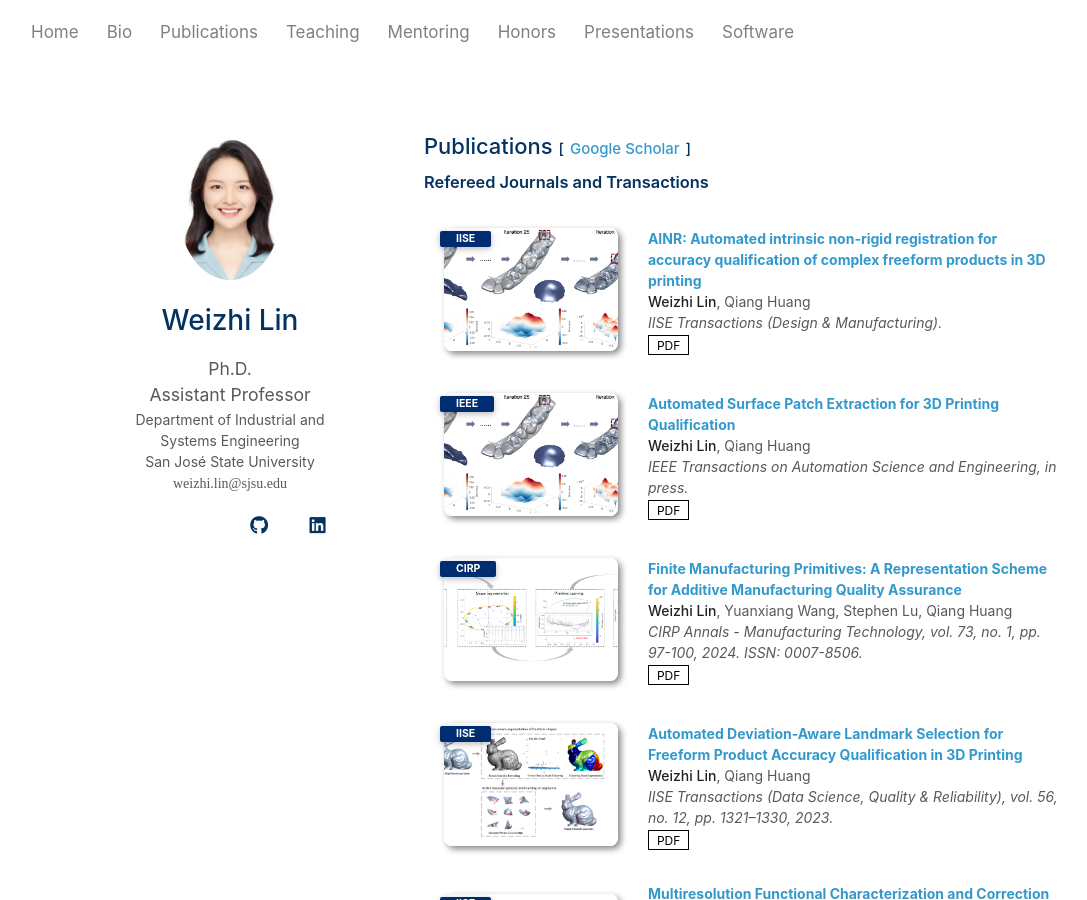
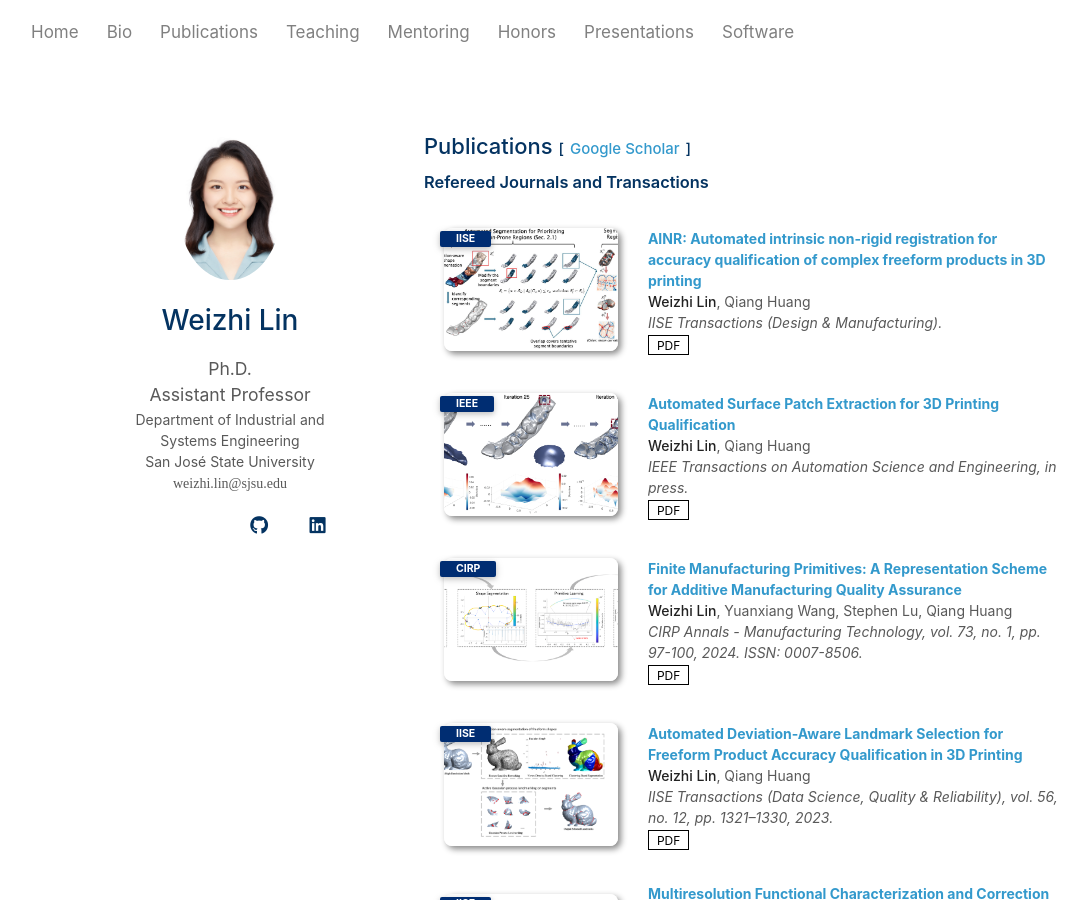
Before and after one commit to weizhi-lin/weizhi-lin.github.io, a Jekyll site: the page built from publications.md, in a window 1280 px wide and 900 px high. Shown: the whole window, without its empty margins (46-1133 px from the left). Built offline with Jekyll 4.4.1, drawn with Linux system fonts in a browser that asks for light colours; a style sheet for code colours, icons or effects is not loaded.

Commit message:
Update publication image path in publications.yml

```diff
--- a/_data/publications.yml
+++ b/_data/publications.yml
@@ -5,7 +5,7 @@ main:
     conference_short: "IISE"
     conference: "IISE Transactions (Design & Manufacturing)."
     pdf: "https://doi.org/10.1080/24725854.2025.2561558"
-    image: "./assets/img/patch.png"
+    image: "./assets/img/AINR.jpeg"
 
   - title: "Automated Surface Patch Extraction for 3D Printing Qualification"
     authors: "<strong>Weizhi Lin</strong>, Qiang Huang"
```
